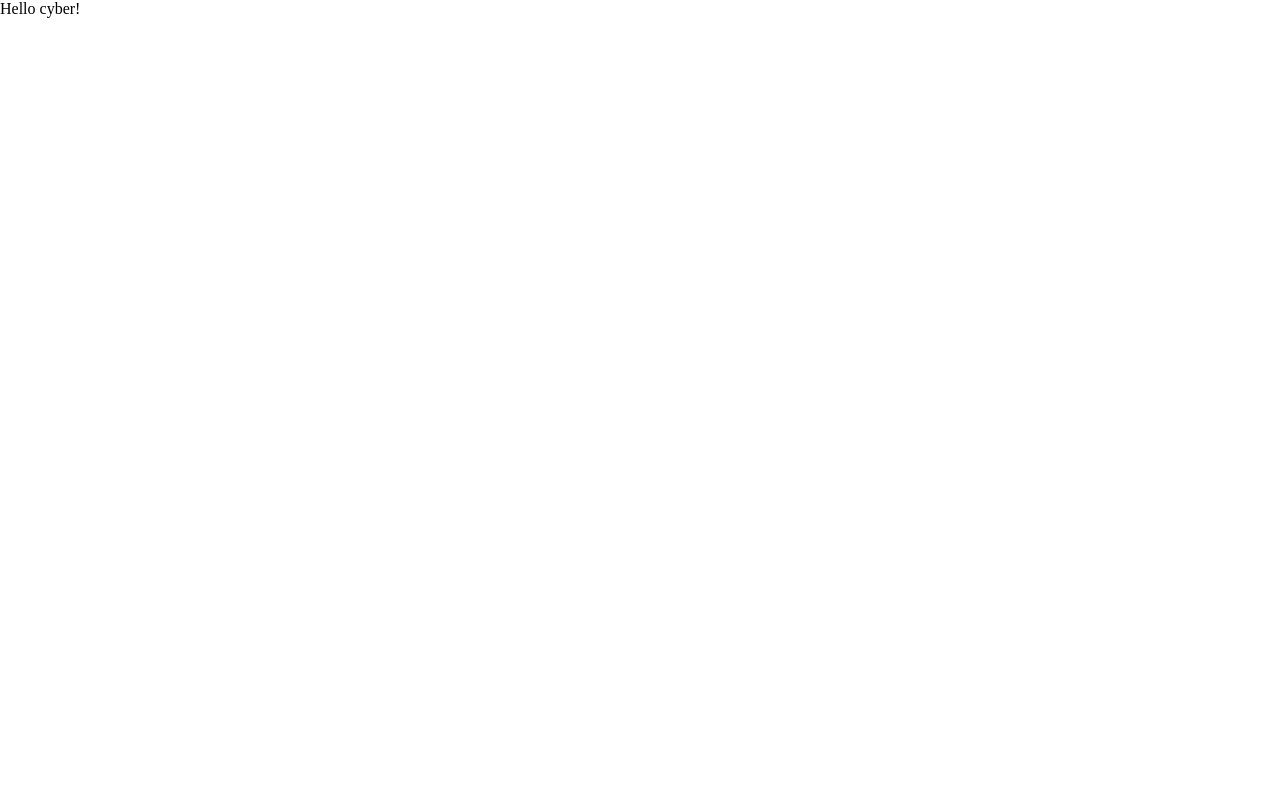
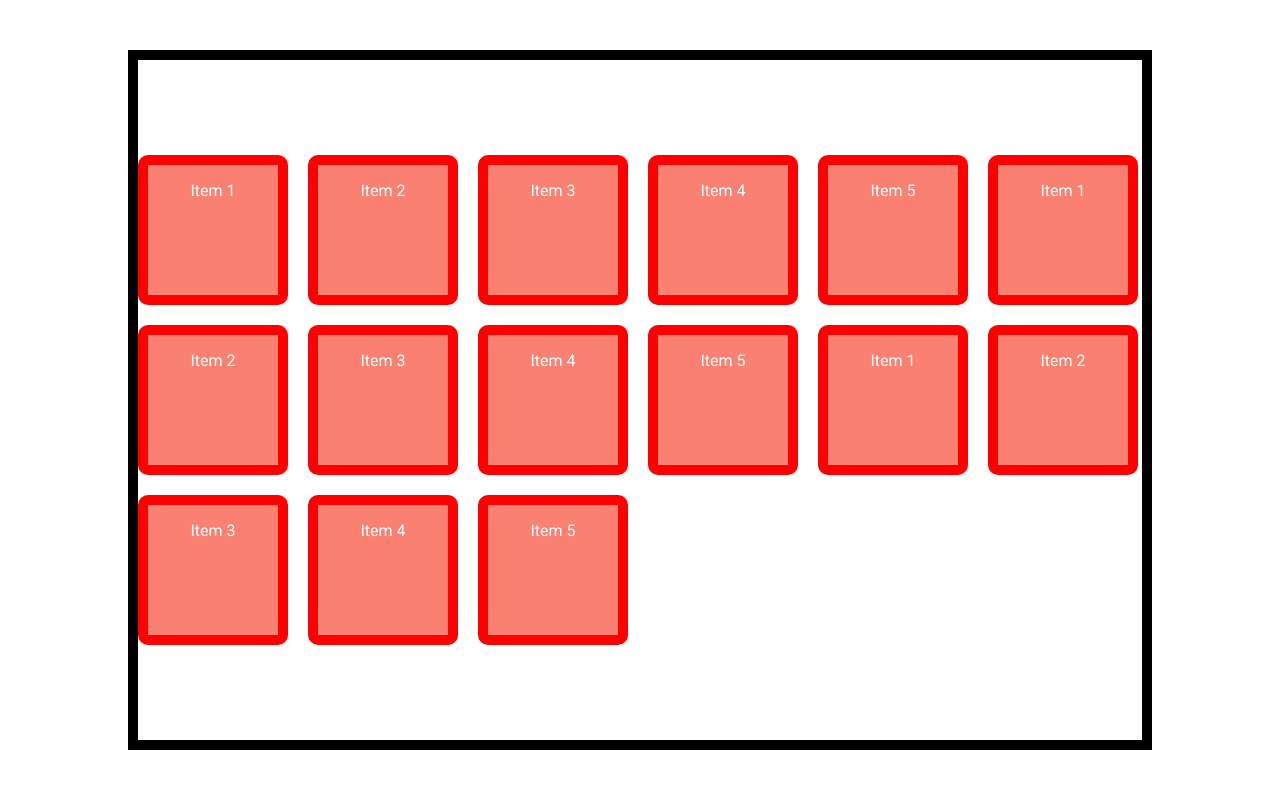
Before and after one commit to kira-bezuhla/cyberpunk, a plain HTML site: page index.html in a window 1280 px wide. Drawn offline with Linux system fonts and the light colour scheme; a web font is replaced by a local one.

Commit message:
using flexbox

```diff
--- a/css/main.css
+++ b/css/main.css
@@ -1,5 +1,45 @@
-@import "./reset.css"
+@import "./reset.css";
+@import url("https://fonts.googleapis.com/css2?family=Roboto:wght@300;400;700&family=Ruslan+Display&display=swap");
 
-/* :root{
-    --black: #000;
-} */
+/*
+font-family: 'Roboto', sans-serif;
+font-family: 'Ruslan Display', cursive;
+*/
+
+:root {
+  --black: #000;
+}
+body {
+  height: 100vh;
+  display: flex;
+  justify-content: center;
+  align-items: center;
+}
+.container {
+  width: 80%;
+  height: 700px;
+  border: 10px solid black;
+
+  display: flex;
+  /* justify-content: space-evenly; */
+  /* align-items: center;   */
+  column-gap: 20px;
+  row-gap: 20px;
+
+  flex-wrap: wrap;
+  align-content: center;
+}
+.item {
+  width: 150px;
+  height: 150px;
+  padding: 1em;
+
+  background-color: salmon;
+  border: 10px solid red;
+  border-radius: 10px;
+
+  text-align: center;
+  font-family: "Roboto", sans-serif;
+  color: white;
+
+}
--- a/index.html
+++ b/index.html
@@ -7,6 +7,22 @@
     <link rel="stylesheet" href="./css/main.css">
 </head>
 <body>
-    Hello cyber!
+    <div class="container">
+        <div class="item item-1">Item 1</div>
+        <div class="item item-2">Item 2</div>
+        <div class="item item-3">Item 3</div>
+        <div class="item item-4">Item 4</div>
+        <div class="item item-5">Item 5</div>
+        <div class="item item-1">Item 1</div>
+        <div class="item item-2">Item 2</div>
+        <div class="item item-3">Item 3</div>
+        <div class="item item-4">Item 4</div>
+        <div class="item item-5">Item 5</div>
+        <div class="item item-1">Item 1</div>
+        <div class="item item-2">Item 2</div>
+        <div class="item item-3">Item 3</div>
+        <div class="item item-4">Item 4</div>
+        <div class="item item-5">Item 5</div>
+    </div>
 </body>
 </html>
```
